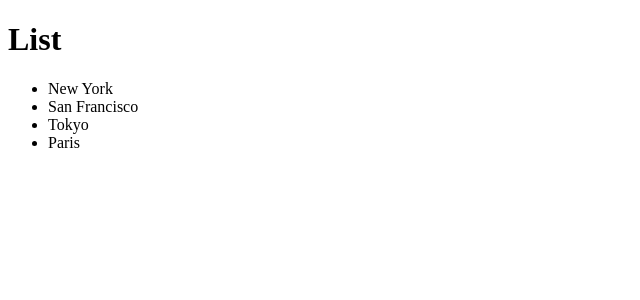
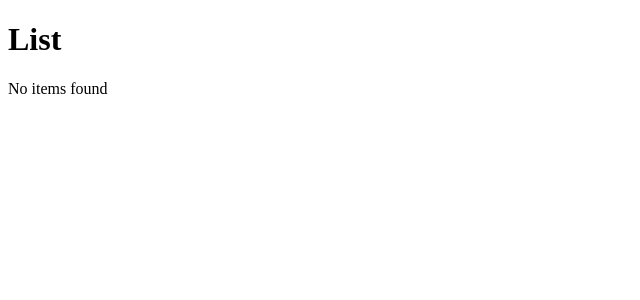
Before and after one commit to Dan-Lueers/cwm-react18, a React (Vite) app: page / in a window 1280 px wide. Shown: the top 300 px of the page, without its empty margins (0-640 px from the left). Built offline with nearby package versions, Linux system fonts and the light colour scheme.

Commit message:
conditional rendering

```diff
--- a/src/components/ListGroup.tsx
+++ b/src/components/ListGroup.tsx
@@ -1,8 +1,11 @@
 function ListGroup() {
-  const items = ['New York', 'San Francisco', 'Tokyo', 'Paris'];
+  let items = ['New York', 'San Francisco', 'Tokyo', 'Paris'];
+  items = [];
+
   return (
     <>
       <h1>List</h1>
+      {items.length === 0 && <p>No items found</p>}
       <ul className='list-group'>
         {items.map((item) => (
           <li key={item}>{item}</li>
```
